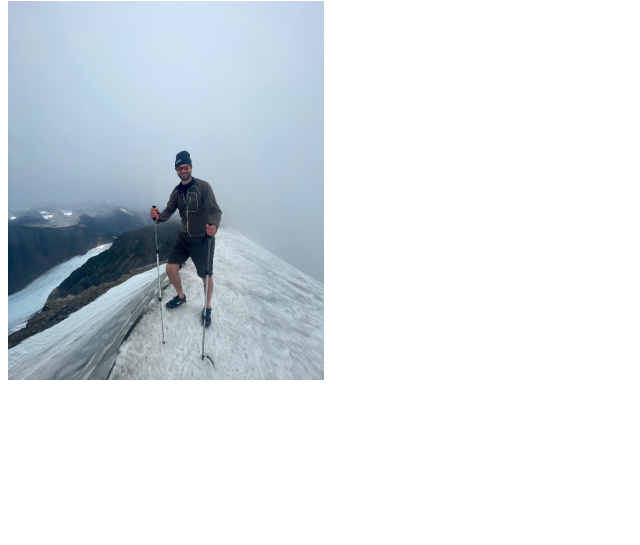
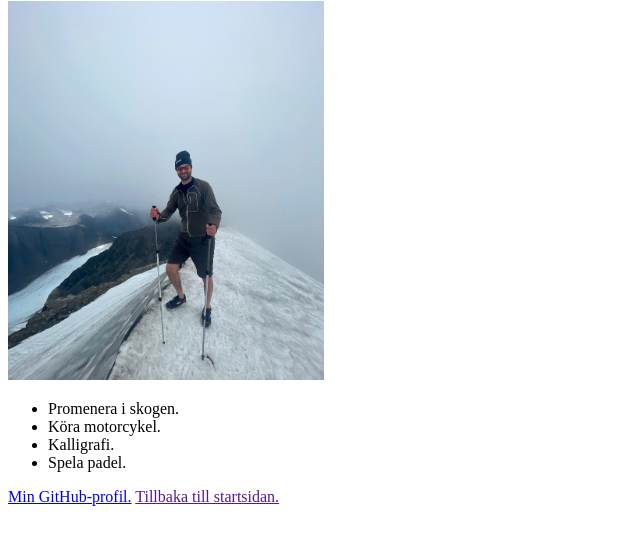
Before and after one commit to daalit/Hackathon-Grupp-3, a plain HTML site: page markusgusthalin.html in a window 1280 px wide. Shown: the part 79-624 px from the top of the page, without its empty margins (0-640 px from the left). Drawn offline with Linux system fonts and the light colour scheme.

Commit message:
markus info

```diff
--- a/markusgusthalin.html
+++ b/markusgusthalin.html
@@ -8,6 +8,16 @@
 <body>
    <h1>Markus Gusthalin</h1>
    <img src = "bild.jpeg" width="25%" height="25%">
+   <ul>
+        <li>Promenera i skogen.</li>
+        <li>Köra motorcykel.</li>
+        <li>Kalligrafi.</li>
+        <li>Spela padel.</li>
+   </ul>
+
+   <a href="https://github.com/markusgusthalin">Min GitHub-profil.</a>
+
+   <a href="">Tillbaka till startsidan.</a>
 
 </body>
 </html>
```
